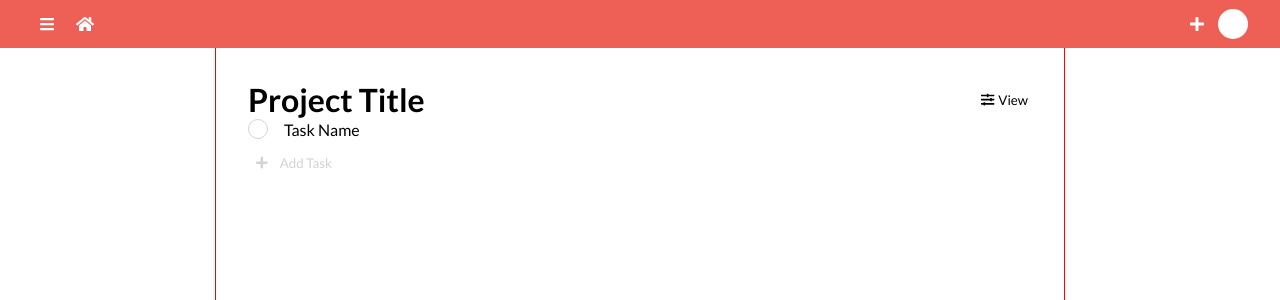
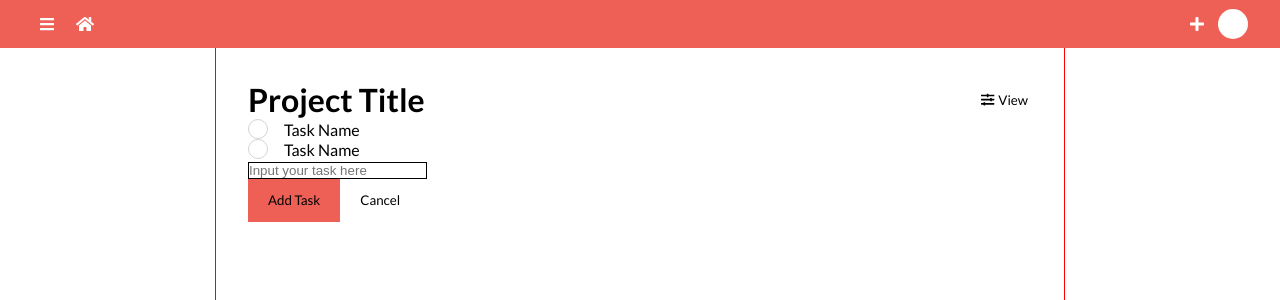
Before and after one commit to fazzaamiarso/todoist-clone-react-redux-typescript, a React (Vite) app: page /inbox in a window 1280 px wide. Both pictures are taken after a click on the button "Add Task". Shown: the top 300 px of the page. Built offline with nearby package versions, Linux system fonts and the light colour scheme.

Commit message:
Add form

```diff
--- /dev/null
+++ b/src/Components/Forms/FormButton.tsx
@@ -0,0 +1,42 @@
+import React from "react";
+import styled, { css } from "styled-components";
+
+interface Button {
+  disabled: boolean;
+  content: string;
+  BtnType: "main" | "secondary";
+  onClick?: () => void;
+  type?: "submit";
+}
+
+const FormButton: React.FC<Button> = ({
+  disabled = false,
+  content,
+  BtnType,
+  onClick,
+  type,
+}) => {
+  return (
+    <Button onClick={onClick} disabled={disabled} BtnType={BtnType} type={type}>
+      {content}
+    </Button>
+  );
+};
+
+const Button = styled.button<{ BtnType: "main" | "secondary" }>`
+  padding: 1em 1.5em;
+  &:hover {
+    opacity: 0.75;
+  }
+  ${({ BtnType }) =>
+    BtnType === "main" &&
+    css`
+      background-color: var(--primaryColor);
+    `}
+  ${({ BtnType }) =>
+    BtnType === "secondary" &&
+    css`
+      background-color: white;
+    `}
+`;
+export default FormButton;
--- /dev/null
+++ b/src/Components/Forms/TaskForm.tsx
@@ -0,0 +1,44 @@
+import React from "react";
+import styled from "styled-components";
+import FormButton from "./FormButton";
+
+interface Props {
+  onCancel: () => void;
+}
+
+const TaskForm: React.FC<Props> = ({ onCancel }) => {
+  const submitHandler = (e: React.FormEvent<HTMLFormElement>) => {
+    e.preventDefault();
+    alert("hi");
+  };
+
+  return (
+    <Form action="#" onSubmit={submitHandler}>
+      <TaskInput type="text" placeholder="Input your task here" />
+      <FormAction>
+        <FormButton
+          content="Add Task"
+          BtnType="main"
+          disabled={false}
+          type="submit"
+        />
+        <FormButton
+          content="Cancel"
+          BtnType="secondary"
+          onClick={onCancel}
+          disabled={false}
+        />
+      </FormAction>
+    </Form>
+  );
+};
+
+const Form = styled.form`
+  width: 100%;
+`;
+const TaskInput = styled.input`
+  border: 1px solid black;
+`;
+const FormAction = styled.div``;
+
+export default TaskForm;
--- a/src/Components/Main/MainContent.tsx
+++ b/src/Components/Main/MainContent.tsx
@@ -1,4 +1,6 @@
+import { useState } from "react";
 import styled from "styled-components";
+import TaskForm from "../Forms/TaskForm";
 import HeadBar from "./HeadBar";
 import NewTaskSection from "./NewTaskSection";
 import TaskList from "./TaskList";
@@ -8,12 +10,21 @@ interface Props {
 }
 
 const MainContent: React.FC<Props> = ({ children }) => {
+  const [isInputting, setIsInputting] = useState(false);
+  const toggleInput = () => {
+    setIsInputting(!isInputting);
+  };
+
   return (
     <>
       <Container>
         <HeadBar />
         <TaskList />
-        <NewTaskSection />
+        {isInputting ? (
+          <TaskForm onCancel={toggleInput} />
+        ) : (
+          <NewTaskSection onToggle={toggleInput} />
+        )}
         {children}
       </Container>
       <Overlay className="overlay" />
--- a/src/Components/Main/NewTaskSection.tsx
+++ b/src/Components/Main/NewTaskSection.tsx
@@ -2,10 +2,14 @@ import styled from "styled-components";
 import { FontAwesomeIcon } from "@fortawesome/react-fontawesome";
 import { faPlus } from "@fortawesome/free-solid-svg-icons";
 
-const NewTaskSection: React.FC = () => {
+interface Props {
+  onToggle: () => void;
+}
+
+const NewTaskSection: React.FC<Props> = ({ onToggle }) => {
   return (
     <Container>
-      <AddButton>
+      <AddButton onClick={onToggle}>
         <FontAwesomeIcon icon={faPlus} className="icon" />
         <span>Add Task</span>
       </AddButton>
--- a/src/Components/Main/TaskList.tsx
+++ b/src/Components/Main/TaskList.tsx
@@ -3,6 +3,10 @@ import styled from "styled-components";
 const TaskList: React.FC = () => {
   return (
     <Container>
+      <TaskItem>
+        <Circle />
+        <p>Task Name</p>
+      </TaskItem>
       <TaskItem>
         <Circle />
         <p>Task Name</p>
--- /dev/null
+++ b/src/Store/hooks.ts
@@ -0,0 +1,5 @@
+import { TypedUseSelectorHook, useDispatch, useSelector } from "react-redux";
+import type { RootState, AppDispatch } from "./store";
+
+export const useTypedDispatch = () => useDispatch<AppDispatch>();
+export const useTypedSelector: TypedUseSelectorHook<RootState> = useSelector;
```
Also changed, not shown: src/Store/Task/TaskSlice.tsx (added, +49 -0 lines), src/Store/store.ts (added, +11 -0 lines), 1 other file (tests, documents, lock files or other folders).
